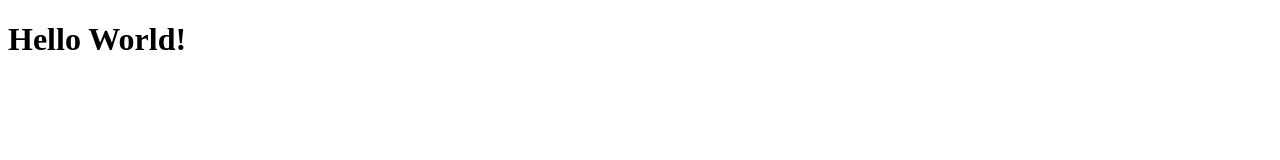
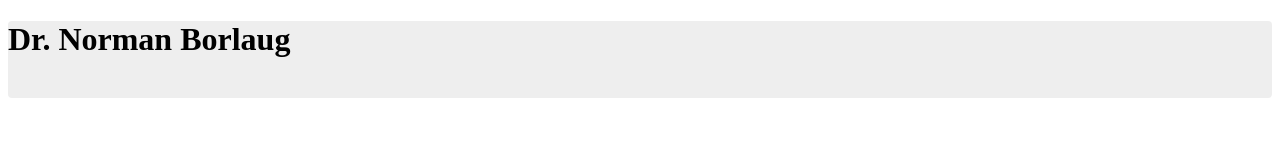
Before and after one commit to Arinpe/Tola-Jim, a plain HTML site: page index.html in a window 1280 px wide. Drawn offline with Linux system fonts and the light colour scheme.

Commit message:
creating intro section

```diff
--- a/css/style.css
+++ b/css/style.css
@@ -0,0 +1,4 @@
+#main {
+  background-color: #eee;
+  border-radius: 4px;
+}
--- a/index.html
+++ b/index.html
@@ -1,5 +1,6 @@
 <!DOCTYPE html>
 <html lang="en">
+
   <head>
     <meta charset="UTF-8">
     <title>Fork Me! FCC: Test Suite Template</title>
@@ -8,7 +9,69 @@
 
   <body>
     <script src="https://cdn.freecodecamp.org/testable-projects-fcc/v1/bundle.js"></script>
-      <h1>Hello World!</h1>
+    <div id="main">
+      <h1 id="title">Dr. Norman Borlaug</h1>
+      <div id="img-div">
+        <img id="image"/>
+      </div>
+    </div>
+    <!-- <h1>Hello World!</h1> -->
+    <!-- <nav id="navbar">//
+      <header>JS Documentation</header>
+      <a class="nav-link" href="#Introduction">Introduction</a>
+      <a class="nav-link" href="#What_you_should_already_know">What you should already know</a>
+      <a class="nav-link" href="#JavaScript_and_Java">JavaScript and Java</a>
+      <a class="nav-link" href="#Hello_world">Hello world</a>
+      <a class="nav-link" href="#Variables">Variables</a>
+    </nav>
+    <main id="main-doc">
+      <section class="main-section" id="Introduction">
+        <header>Introduction</header>
+        <p>
+          Lorem ipsum dolor sit amet, consectetur adipiscing elit, sed do eiusmod tempor incididunt ut labore et dolore magna aliqua. Ut enim ad minim veniam, quis nostrud exercitation ullamco laboris nisi ut aliquip ex ea commodo consequat. Duis aute irure dolor in reprehenderit in voluptate velit esse cillum dolore eu fugiat nulla pariatur. Excepteur sint occaecat cupidatat non proident, sunt in culpa qui officia deserunt mollit anim id est laborum.
+        </p>
+        <p>
+          Lorem ipsum dolor sit amet, consectetur adipiscing elit, sed do eiusmod tempor incididunt ut labore et dolore magna aliqua. Ut enim ad minim veniam, quis nostrud exercitation ullamco laboris nisi ut aliquip ex ea commodo consequat. Duis aute irure dolor in reprehenderit in voluptate velit esse cillum dolore eu fugiat nulla pariatur. Excepteur sint occaecat cupidatat non proident, sunt in culpa qui officia deserunt mollit anim id est laborum.
+        </p>
+        <code></code>
+        <li></li>
+      </section>
+
+      <section class="main-section" id="What_you_should_already_know">
+        <header>What you should already know</header>
+        <p>
+          Lorem ipsum dolor sit amet, consectetur adipiscing elit, sed do eiusmod tempor incididunt ut labore et dolore magna aliqua. Ut enim ad minim veniam, quis nostrud exercitation ullamco laboris nisi ut aliquip ex ea commodo consequat. Duis aute irure dolor in reprehenderit in voluptate velit esse cillum dolore eu fugiat nulla pariatur. Excepteur sint occaecat cupidatat non proident, sunt in culpa qui officia deserunt mollit anim id est laborum.
+        </p>
+        <p></p>
+        <code></code>
+        <li></li>
+      </section>
+
+      <section class="main-section" id="JavaScript_and_Java">
+        <header>JavaScript and Java</header>
+        <p>Lorem ipsum dolor sit amet, consectetur adipiscing elit, sed do eiusmod tempor incididunt ut labore et dolore magna aliqua. Ut enim ad minim veniam, quis nostrud exercitation ullamco laboris nisi ut aliquip ex ea commodo consequat. Duis aute irure dolor in reprehenderit in voluptate velit esse cillum dolore eu fugiat nulla pariatur. Excepteur sint occaecat cupidatat non proident, sunt in culpa qui officia deserunt mollit anim id est laborum.</p>
+        <p>Lorem ipsum dolor sit amet, consectetur adipiscing elit, sed do eiusmod tempor incididunt ut labore et dolore magna aliqua. Ut enim ad minim veniam, quis nostrud exercitation ullamco laboris nisi ut aliquip ex ea commodo consequat. Duis aute irure dolor in reprehenderit in voluptate velit esse cillum dolore eu fugiat nulla pariatur. Excepteur sint occaecat cupidatat non proident, sunt in culpa qui officia deserunt mollit anim id est laborum.</p>
+        <code></code>
+        <li></li>
+      </section>
+
+      <section class="main-section" id="Hello_world">
+        <header>Hello world</header>
+        <p>Lorem ipsum dolor sit amet, consectetur adipiscing elit, sed do eiusmod tempor incididunt ut labore et dolore magna aliqua. Ut enim ad minim veniam, quis nostrud exercitation ullamco laboris nisi ut aliquip ex ea commodo consequat. Duis aute irure dolor in reprehenderit in voluptate velit esse cillum dolore eu fugiat nulla pariatur. Excepteur sint occaecat cupidatat non proident, sunt in culpa qui officia deserunt mollit anim id est laborum.</p>
+        <p></p>
+        <code></code>
+        <li></li>
+      </section>
+
+      <section class="main-section" id="Variables">
+        <header>Variables</header>
+        <p>Lorem ipsum dolor sit amet, consectetur adipiscing elit, sed do eiusmod tempor incididunt ut labore et dolore magna aliqua. Ut enim ad minim veniam, quis nostrud exercitation ullamco laboris nisi ut aliquip ex ea commodo consequat. Duis aute irure dolor in reprehenderit in voluptate velit esse cillum dolore eu fugiat nulla pariatur. Excepteur sint occaecat cupidatat non proident, sunt in culpa qui officia deserunt mollit anim id est laborum.</p>
+        <p></p>
+        <code></code>
+        <li></li>
+      </section>
+    </main>
+    <script src="https://cdn.freecodecamp.org/testable-projects-fcc/v1/bundle.js"></script>
 
     <!--
 
```
Also changed, not shown: 1 other file.
